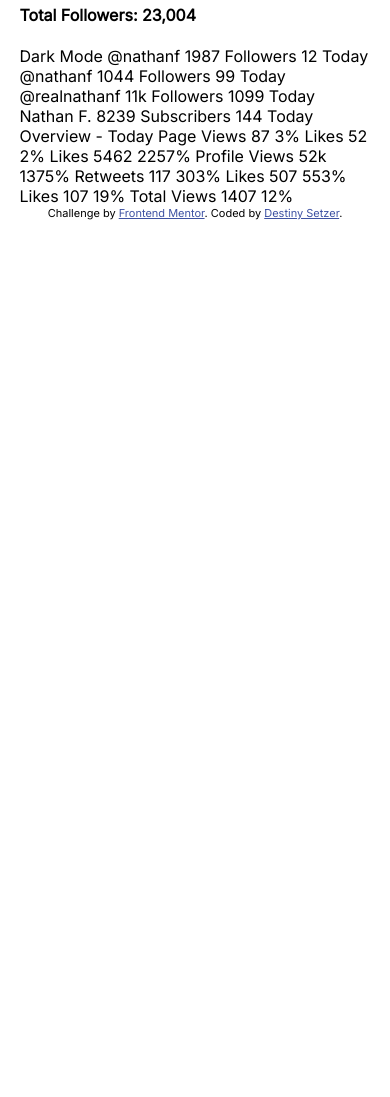
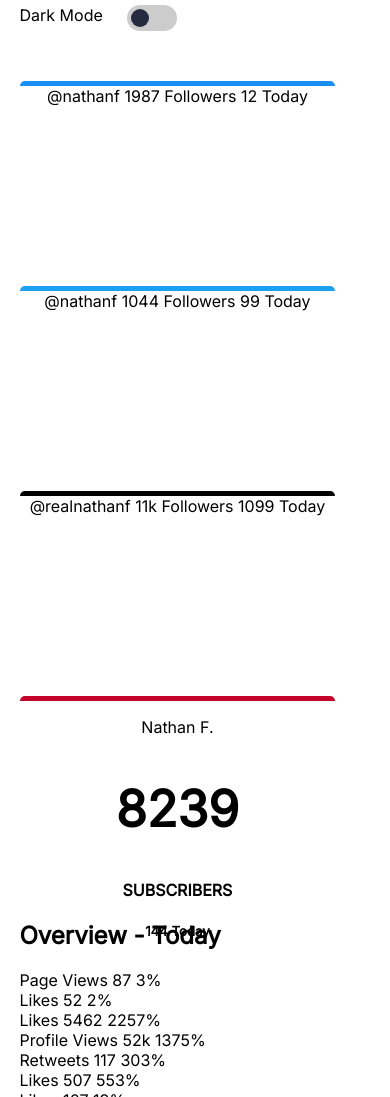
Before and after one commit to destinyfsetzer/Social-Dashboard, a plain HTML site: page index.html in a window 390 px wide. Shown: the part 116-1213 px from the top of the page. Before the commit the page ends 844 px from the top, so only its background shows below. Drawn offline with Linux system fonts and the light colour scheme.

Commit message:
mobile first layout in the works

```diff
--- a/index.css
+++ b/index.css
@@ -2,3 +2,97 @@ body {
     margin: 5%;
     font-family: 'Inter', sans-serif;
 }
+
+h1 {
+    font-weight: 700;
+    font-size: 50px;
+}
+
+h4 {
+    text-transform: uppercase;
+}
+
+.switch {
+  position: relative;
+  display: inline-block;
+  width: 50px;
+  height: 26px;
+  margin: 0px 20px 50px 20px;
+}
+
+.switch input {
+  opacity: 0;
+  width: 0;
+  height: 0;
+}
+
+.slider {
+  position: absolute;
+  cursor: pointer;
+  top: 0;
+  left: 0;
+  right: 0;
+  bottom: 0;
+  background-color: #ccc;
+  -webkit-transition: .4s;
+  transition: .4s;
+}
+
+.slider:before {
+  position: absolute;
+  content: "";
+  height: 18px;
+  width: 18px;
+  left: 4px;
+  bottom: 4px;
+  background-color:hsl(228, 28%, 20%);
+  -webkit-transition: .4s;
+  transition: .4s;
+}
+
+input:checked + .slider {
+  background-image: linear-gradient( to right, hsl(236, 72%, 79%) , hsl(237, 63%, 64%))
+}
+
+input:focus + .slider {
+  background-image: linear-gradient( to right,hsl(37, 97%, 70%) to hsl(329, 70%, 58%))
+}
+
+input:checked + .slider:before {
+  -webkit-transform: translateX(24px);
+  -ms-transform: translateX(24px);
+  transform: translateX(24px);
+}
+
+/* Rounded sliders */
+.slider.round {
+  border-radius: 40px;
+}
+
+.slider.round:before {
+  border-radius: 50%;
+}
+
+.card-lg {
+    width: 90%;
+    height: 200px;
+    border-top: 5px solid black;
+    border-radius: 5px;
+    text-align: center;
+}
+
+.twitter {
+    border-top: 5px solid hsl(203, 89%, 53%);
+}
+
+.facebook {
+    border-top: 5px solid hsl(208, 92%, 53%);
+}
+
+.instagram {
+    border-top: 5px solid linear-gradient( to right, hsl(37, 97%, 70%) to hsl(329, 70%, 58%))
+}
+
+.youtube {
+    border-top: 5px solid  hsl(348, 97%, 39%);
+}
--- a/index.html
+++ b/index.html
@@ -25,73 +25,104 @@
 </head>
 
 <body>
-  <h1>Social Media Dashboard</h1>
+  <h2>Social Media Dashboard</h2>
   <h4>Total Followers: 23,004</h4>
+  <hr>
+  <div>Dark Mode
+    <label class="switch">
+      <input type="checkbox">
+      <span class="slider round"></span>
+    </label>
+  </div>
 
-  Dark Mode
-
-
-
+  <section class="user-followers">
+    <div class="card-lg facebook">
       @nathanf
       1987
       Followers
       12 Today
+    </div>
 
+    <div class="card-lg twitter">
       @nathanf
       1044
       Followers
       99 Today
+    </div>
 
+    <div class="card-lg instagram">
       @realnathanf
       11k
       Followers
       1099 Today
+    </div>
 
-  Nathan F.
-  8239
-  Subscribers
-  144 Today
+    <div class="card-lg youtube">
+      <p>Nathan F.</p>
+      <h1>8239</h1>
+      <h4>Subscribers</h4>
+      <h5>144 Today</h5>
+    </div>
+  </section>
 
-
-
-  Overview - Today
-
+  <section class="overview">
+    <h2>Overview - Today</h2>
+    <div class="small-card">
       Page Views
       87
       3%
+    </div>
 
+    <div class="small-card">
       Likes
       52
       2%
+    </div>
 
+    <div class="small-card">
       Likes
       5462
       2257%
+    </div>
 
+    <div class="small-card">
       Profile Views
       52k
       1375%
+    </div>
 
+    <div class="small-card">
       Retweets
       117
       303%
+    </div>
 
+    <div class="small-card">
       Likes
       507
       553%
+    </div>
 
+    <div class="small-card"></div>
     Likes
     107
     19%
+    </div>
 
+    <div class="small-card"></div>
     Total Views
     1407
     12%
+    </div>
+  </section>
 
+  <br>
+  <footer>
     <div class="attribution">
       Challenge by <a href="https://www.frontendmentor.io?ref=challenge" target="_blank">Frontend Mentor</a>.
       Coded by <a href="#">Destiny Setzer</a>.
     </div>
+  </footer>
 </body>
 
 </html>
```
Lines whose indentation alone changed are shown as unchanged.
